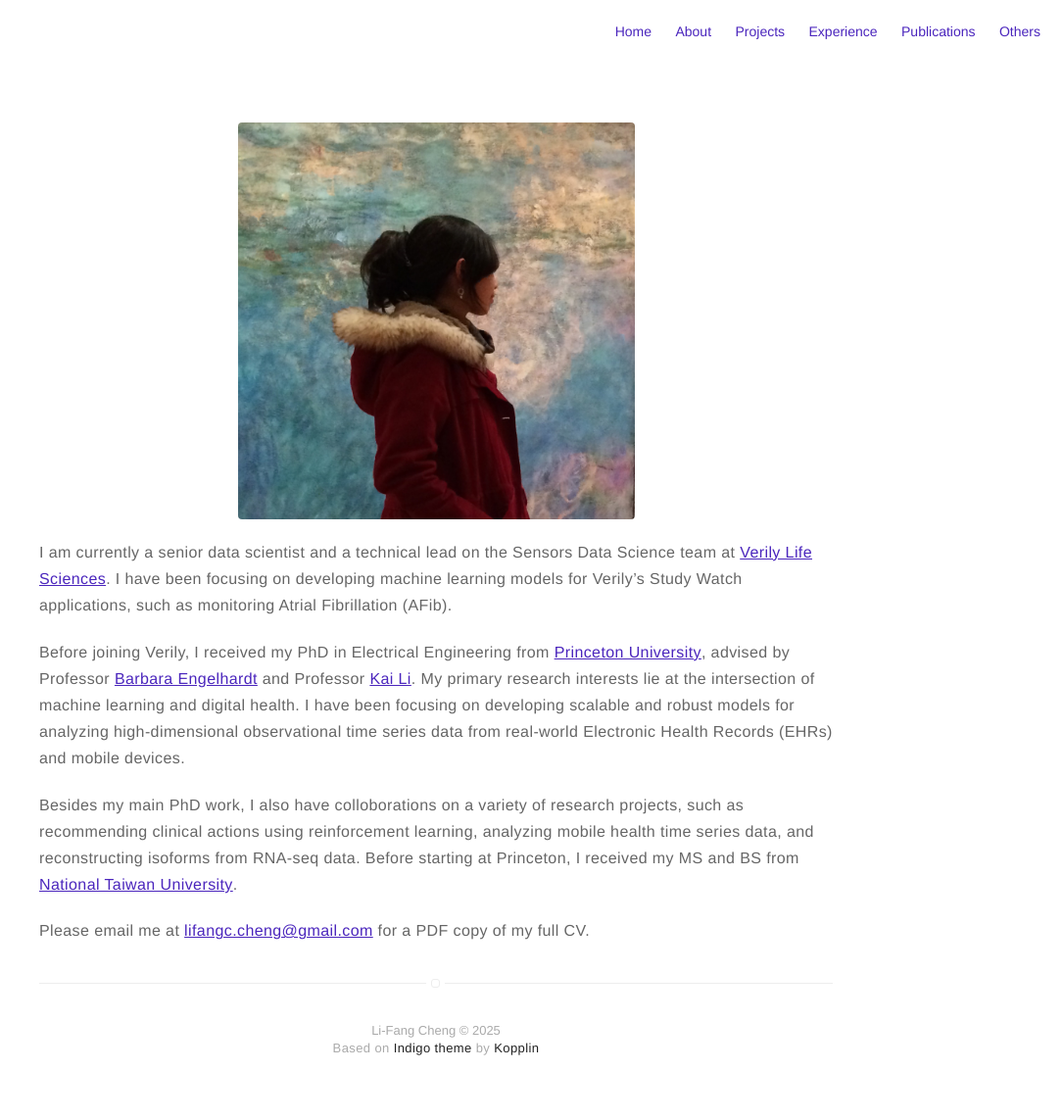
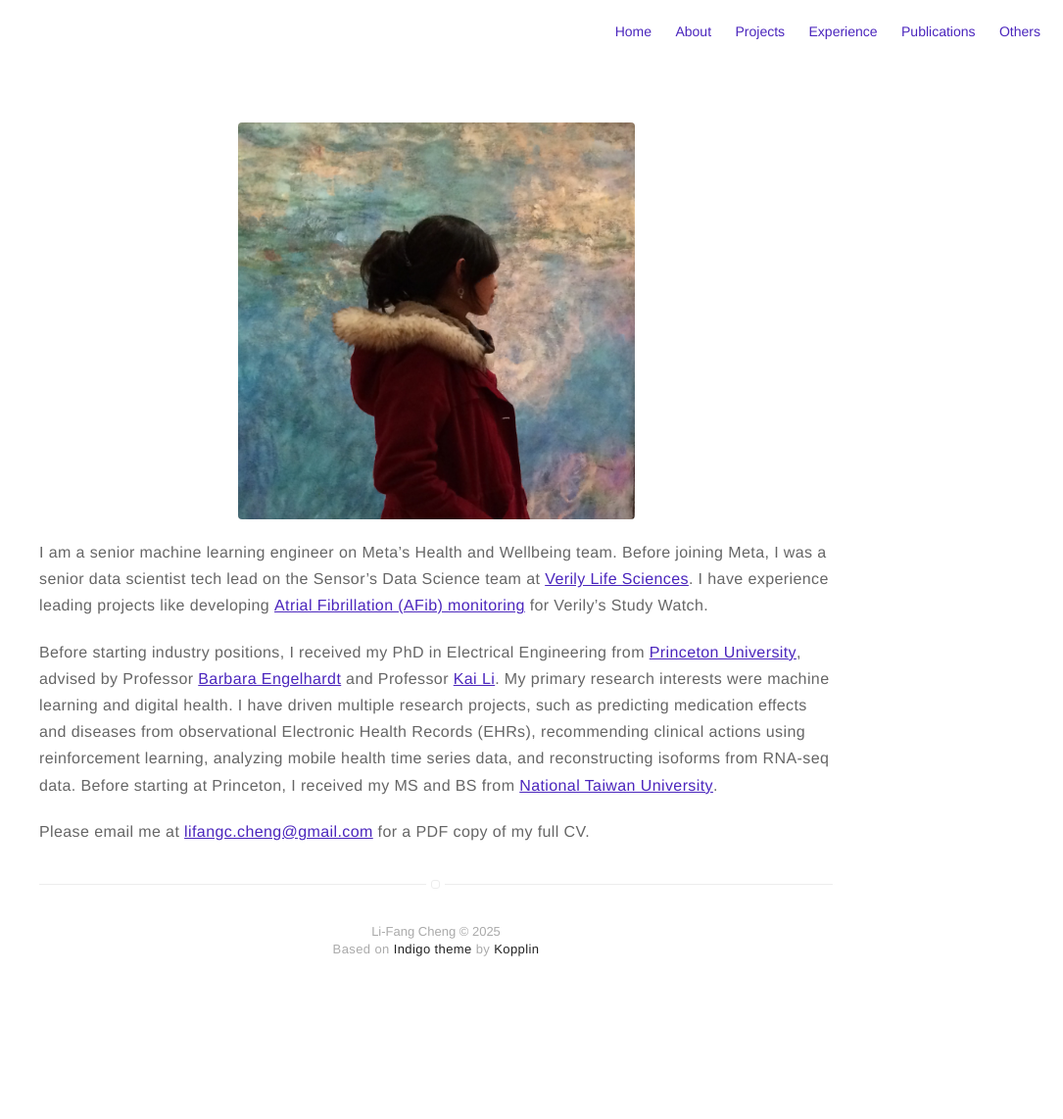
Before and after one commit to Li-FangCheng/li-fangcheng.github.io, a Jekyll site: the page built from about.md, in a window 1280 px wide. Shown: the whole page at 98% size, without its empty margins (195-1280 px from the left). Built offline with Jekyll 4.4.1, drawn with Linux system fonts in a browser that asks for light colours; after the commit the page ends 1040 px from its top, so only the background shows below that.

Commit message:
update July, 2025

```diff
--- a/_config.yml
+++ b/_config.yml
@@ -1,6 +1,6 @@
 # main text of home
 name: Li-Fang Cheng
-bio: Senior Data Scientist, Verily Life Sciences
+bio: Senior Machine Learning Engineer, Meta Platforms, Inc.
 
 # twitter summary info
 # description: A blog about technology and stuff related
--- a/about.md
+++ b/about.md
@@ -4,10 +4,8 @@ layout: page
 ---
 ![Profile Image]({{ site.url }}/{{ site.picture }})
 
-I am currently a senior data scientist and a technical lead on the Sensors Data Science team at [Verily Life Sciences](https://verily.com/){:target="_blank"}. I have been focusing on developing machine learning models for Verily's Study Watch applications, such as monitoring Atrial Fibrillation (AFib).
+I am a senior machine learning engineer on Meta's Health and Wellbeing team. Before joining Meta, I was a senior data scientist tech lead on the Sensor's Data Science team at [Verily Life Sciences](https://verily.com/){:target="_blank"}. I have experience leading projects like developing [Atrial Fibrillation (AFib) monitoring](https://doi.org/10.1161/JAHA.123.030543){:target="_blank"} for Verily’s Study Watch.
 
-Before joining Verily, I received my PhD in Electrical Engineering from [Princeton University](https://www.princeton.edu/){:target="_blank"}, advised by Professor [Barbara Engelhardt](https://profiles.stanford.edu/barbara-engelhardt){:target="_blank"} and Professor [Kai Li](https://www.cs.princeton.edu/people/profile/li){:target="_blank"}. My primary research interests lie at the intersection of machine learning and digital health. I have been focusing on developing scalable and robust models for analyzing high-dimensional observational time series data from real-world Electronic Health Records (EHRs) and mobile devices.
-
-Besides my main PhD work, I also have colloborations on a variety of research projects, such as recommending clinical actions using reinforcement learning, analyzing mobile health time series data, and reconstructing isoforms from RNA-seq data. Before starting at Princeton, I received my MS and BS from [National Taiwan University](http://www.ntu.edu.tw/english/){:target="_blank"}.
+Before starting industry positions, I received my PhD in Electrical Engineering from [Princeton University](https://www.princeton.edu/){:target="_blank"}, advised by Professor [Barbara Engelhardt](https://profiles.stanford.edu/barbara-engelhardt){:target="_blank"} and Professor [Kai Li](https://www.cs.princeton.edu/people/profile/li){:target="_blank"}. My primary research interests were machine learning and digital health. I have driven multiple research projects, such as predicting medication effects and diseases from observational Electronic Health Records (EHRs), recommending clinical actions using reinforcement learning, analyzing mobile health time series data, and reconstructing isoforms from RNA-seq data. Before starting at Princeton, I received my MS and BS from [National Taiwan University](http://www.ntu.edu.tw/english/){:target="_blank"}.
 
 Please email me at [{{ site.email }}](mailto:{{ site.email }}) for a PDF copy of my full CV.
```
Also changed, not shown: experience.md (+3 -1 lines), README.md.
